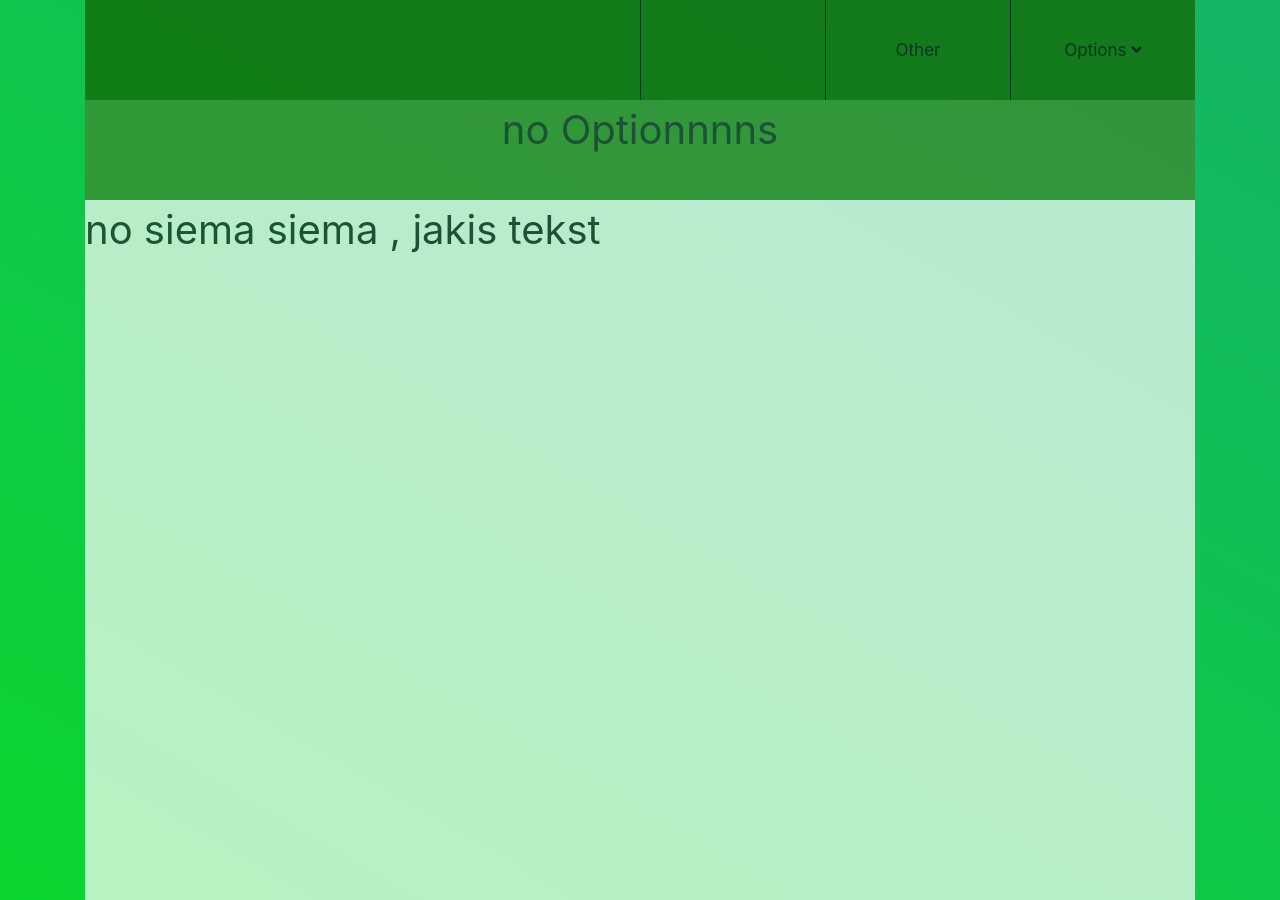
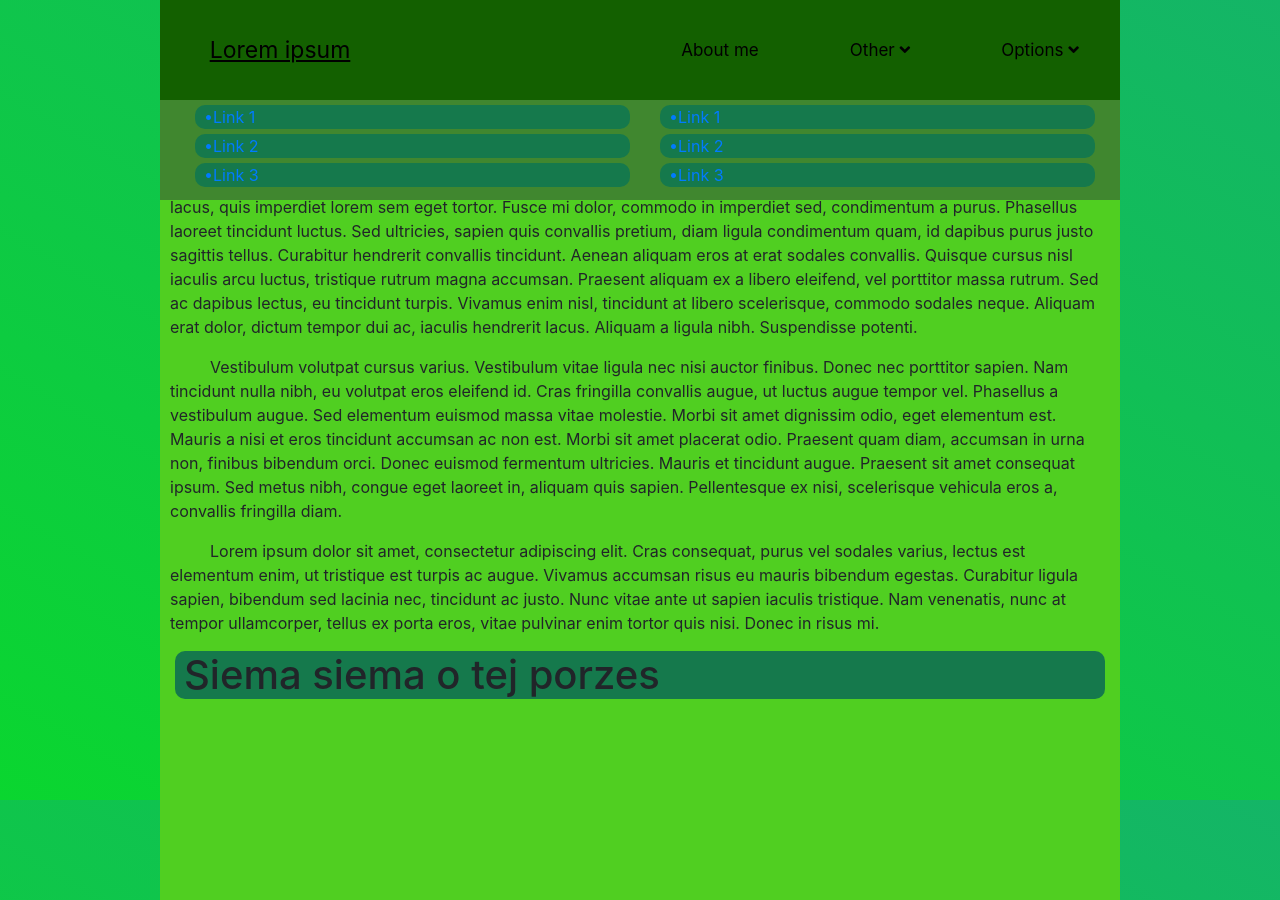
Before and after one commit to Pabblittto/67Kigu, a plain HTML site: page index.html in a window 1280 px wide. Both pictures are taken after a click on the element "Options". Drawn offline with nearby package versions, Linux system fonts and the light colour scheme.

Commit message:
some other things wrote for practise- useless so far

```diff
--- /dev/null
+++ b/css/Other.css
@@ -0,0 +1,30 @@
+.imageTile{
+
+height: inherit;
+text-align: center;
+border-radius: 10px;
+padding: 4px;
+}
+
+#Other{
+height: 150px;
+}
+
+.photoContainer{
+justify-content: space-around;
+display: flex;
+height: inherit;
+width: inherit;
+}
+
+.imageTile img{
+  border-style: solid;
+  border-width: 2px;
+  border-color: rgb(3, 98, 0);
+  border-radius: 10px;
+}
+
+.imageTile img:hover{
+opacity: 0.5;
+border-color: rgb(4, 59, 2);
+}
--- /dev/null
+++ b/css/content.css
@@ -0,0 +1,22 @@
+.headerBar{
+width: inherit;
+margin:5px;
+padding-left: 9px;
+border-radius: 10px;
+background-color: rgb(21, 121, 76);
+border-color: rgb(3, 50, 29);
+height: auto;
+}
+
+.content{
+background-color: rgb(80, 207, 33);
+height: inherit;
+padding: 10px;
+}
+
+.content p::before{
+  content: "";
+margin-left: 40px;
+
+
+}
--- a/css/master.css
+++ b/css/master.css
@@ -1,6 +1,8 @@
-p{
-font-size: 40px;
-opacity: 1;
+
+body{
+  background-image: linear-gradient(30deg,rgb(10, 214, 47),rgb(20, 181, 103));
+
+
 }
 
 .tekst{
@@ -8,18 +10,13 @@ opacity: 1;
 }
 
 
-.container{
-background-image: linear-gradient(30deg,rgb(10, 214, 47),rgb(20, 181, 103));
 
-margin: auto;
-}
 
 .mainDiv{
-opacity: 0.7;
-background-color: white;
-width: 100%;
-height: 900px;
-
+height: 800px;
+margin: auto;
+padding-left: 0px !important;
+padding-right: 0px !important;
 }
 
 .menu{
@@ -32,9 +29,6 @@ height: 100px;
   float: right;
 height: inherit;
 width: 190px;
-border-left-width: 1px;
-border-left-color: black;
-border-left-style: solid;
 text-align: center;
 vertical-align: middle;
 line-height: 100px;
@@ -50,34 +44,24 @@ font-size: 17px;
 a:active{
   text-decoration: none;
   color: black;
-
 }
 
 a:visited{
   text-decoration: none;
   color: black;
 }
-
-.more{
-  z-index: 1;
-display: none;
-position: absolute;
-width: 1110px;
-height: 100px;
-background-color: rgb(64, 135, 47);
+a:hover{
+  text-decoration: none;
+  color: black;
 }
 
-#Options{
-text-align: center;
+
+
+.logo {
+  text-align: center;
+  vertical-align: middle;
+  line-height: 100px;
+  color: rgb(0, 0, 0);
+  font-size: 23px;
+text-decoration: underline;
 }
-
-.text{
-width: auto;
-height: auto;
-
-}
-
-.content{
-  position: relative;
-  top: 0;
-}
--- /dev/null
+++ b/css/more.css
@@ -0,0 +1,42 @@
+.more{
+  z-index: 1;
+  display: none;
+  position: absolute !important;
+  top: 100px;
+  height: 100px;
+  background-color: rgb(64, 135, 47);
+  float: right;
+
+}
+
+
+.frstcontainer{
+  float:left;
+  height: inherit;
+
+}
+
+
+.scndcontainer{
+  float: right;
+  height: inherit;
+}
+
+.more p{
+  margin-bottom: 0px !important;
+}
+
+
+.more a:active{
+    text-decoration: none;
+    color: black;
+  }
+
+.more a:visited{
+    text-decoration: none;
+    color: black;
+  }
+.more a:hover{
+    color: black;
+    text-decoration: none;
+  }
--- a/index.html
+++ b/index.html
@@ -6,6 +6,10 @@
     <script src="./js/jquery-3.3.1.js" > </script>
     <script src="./js/java.js"> </script>
     <link rel="stylesheet" href="./css/master.css">
+    <link rel="stylesheet" href="./css/more.css">
+    <link rel="stylesheet" href="./css/content.css">
+    <link rel="stylesheet" href="./css/Other.css">
+
     <meta name="keywords" content="siema, elo , stronka, testy">
 
 <link rel="stylesheet" href="https://stackpath.bootstrapcdn.com/bootstrap/4.1.3/css/bootstrap.min.css" integrity="sha384-MCw98/SFnGE8fJT3GXwEOngsV7Zt27NXFoaoApmYm81iuXoPkFOJwJ8ERdknLPMO" crossorigin="anonymous">
@@ -18,30 +22,53 @@
 
 
   </head>
-  <body class="container">
+  <body>
 
-  <div class="mainDiv">
-    <div class="menu">
-       <a href="#" > <div class="buttons col-md-2" id="btnOption" onclick="elo('Options')"> Options  <i class="fas fa-angle-down"></i> </div></a>
-     <a href="#" >  <div class="buttons col-md-2" onclick="elo('Other')"> Other </div></a>
-      <div class="buttons col-md-2"> </div>
-    </div>
+  <div class=" mainDiv col-lg-9 ">
+    <div class="menu " id="menuArea">
+       <a href="#" > <div class="buttons col-md-2 menuArea" id="btnOption" onclick="elo('Options')"> Options  <i class="fas fa-angle-down"></i> </div></a>
+       <a href="#" >  <div class="buttons col-md-2 menuArea" onclick="elo('Other')"> Other <i class="fas fa-angle-down"></i> </div></a>
+       <a href="#" >  <div class="buttons col-md-2 menuArea "> About me </div></a>
+       <a href="index.html">  <div class="logo menuArea col-md-3" style="float: left;"> Lorem ipsum</div></a>
+
+       <div class="more menuArea col-lg-12 " id="Options">
+         <div class="frstcontainer col-md-6">
+            <div class="headerBar"> <a href="#"><p onmouseover="LinkAnim(this)" onmouseout="LinkAnimRetu(this)"> &bull;Link 1</p></a></div>
+            <div class="headerBar"> <a href="#"><p onmouseover="LinkAnim(this)" onmouseout="LinkAnimRetu(this)"> &bull;Link 2</p></div>
+            <div class="headerBar"><a href="#"><p onmouseover="LinkAnim(this)" onmouseout="LinkAnimRetu(this)"> &bull;Link 3</p></div>
+         </div>
+         <div class="scndcontainer col-md-6 ">
+              <div class="headerBar"> <a href="#"><p onmouseover="LinkAnim(this)" onmouseout="LinkAnimRetu(this)">&bull;Link 1</p></a></div>
+              <div class="headerBar"> <a href="#"><p onmouseover="LinkAnim(this)" onmouseout="LinkAnimRetu(this)">&bull;Link 2</p></a></div>
+              <div class="headerBar"> <a href="#"><p onmouseover="LinkAnim(this)" onmouseout="LinkAnimRetu(this)">&bull;Link 3</p></a></div>
+         </div>
+       </div>
+       <div class="more menuArea  col-md-12" id="Other">
+         <div class="photoContainer">
+           <div class=" col-md-2 imageTile ">
+             <img src="https://picsum.photos/120/?random" alt="photo">
+             <p>Random photo</p>
+           </div>
+           <div class=" col-md-2  imageTile ">
+             <img src="https://picsum.photos/120/?image=1075" alt="photo">
+             <p>Building</p>
+           </div>
+           <div class=" col-md-2  imageTile ">
+             <img src="https://picsum.photos/120/?image=1084" alt="photo">
+             <p>Fat Animal</p>
+           </div>
+        </div>
+       </div>
+
+    </div><!-- menu div -->
 
 
-
-
-<div class="content">
-
-  <div class="more col-md-12" id="Options">
-<p>no Optionnnns</p>
-  </div>
-  <div class="more col-md-12" id="Other">
-<p>no Other another</p>
-  </div>
-
-<p>no siema siema , jakis tekst </p>
-
-
+    <div class="content  ">
+      <div class="headerBar"><h1>Lorem Ipsum</h1> </div>
+      <p>Lorem ipsum dolor sit amet, consectetur adipiscing elit. Nam dapibus, neque eu congue efficitur, nisi arcu sollicitudin lacus, quis imperdiet lorem sem eget tortor. Fusce mi dolor, commodo in imperdiet sed, condimentum a purus. Phasellus laoreet tincidunt luctus. Sed ultricies, sapien quis convallis pretium, diam ligula condimentum quam, id dapibus purus justo sagittis tellus. Curabitur hendrerit convallis tincidunt. Aenean aliquam eros at erat sodales convallis. Quisque cursus nisl iaculis arcu luctus, tristique rutrum magna accumsan. Praesent aliquam ex a libero eleifend, vel porttitor massa rutrum. Sed ac dapibus lectus, eu tincidunt turpis. Vivamus enim nisl, tincidunt at libero scelerisque, commodo sodales neque. Aliquam erat dolor, dictum tempor dui ac, iaculis hendrerit lacus. Aliquam a ligula nibh. Suspendisse potenti.</p>
+      <p>Vestibulum volutpat cursus varius. Vestibulum vitae ligula nec nisi auctor finibus. Donec nec porttitor sapien. Nam tincidunt nulla nibh, eu volutpat eros eleifend id. Cras fringilla convallis augue, ut luctus augue tempor vel. Phasellus a vestibulum augue. Sed elementum euismod massa vitae molestie. Morbi sit amet dignissim odio, eget elementum est. Mauris a nisi et eros tincidunt accumsan ac non est. Morbi sit amet placerat odio. Praesent quam diam, accumsan in urna non, finibus bibendum orci. Donec euismod fermentum ultricies. Mauris et tincidunt augue. Praesent sit amet consequat ipsum. Sed metus nibh, congue eget laoreet in, aliquam quis sapien. Pellentesque ex nisi, scelerisque vehicula eros a, convallis fringilla diam.</p>
+      <p>Lorem ipsum dolor sit amet, consectetur adipiscing elit. Cras consequat, purus vel sodales varius, lectus est elementum enim, ut tristique est turpis ac augue. Vivamus accumsan risus eu mauris bibendum egestas. Curabitur ligula sapien, bibendum sed lacinia nec, tincidunt ac justo. Nunc vitae ante ut sapien iaculis tristique. Nam venenatis, nunc at tempor ullamcorper, tellus ex porta eros, vitae pulvinar enim tortor quis nisi. Donec in risus mi.</p>
+        <div class="headerBar"><h1>Siema siema o tej porzes</h1> </div>
 
 
 </div>
--- a/js/java.js
+++ b/js/java.js
@@ -1,10 +1,13 @@
 $(document).ready(function(){
 
-$(".content").click( function(){
-  $(".more:visible").slideUp(100, function() {});
-  console.log("poszło");
+$(document).on("click", function(e) {
+
+  if(e.target.id!= "menuArea" && !$(e.target).hasClass("menuArea") && !$(e.target).parents().hasClass("menuArea") ){
+    $(".more:visible").slideUp(200, function() {});
+    console.log("poszło");
+
+  }
 })
-
 });
 
 
@@ -14,8 +17,21 @@ if ($(".more:visible").prop("id")!=$variable) {
 $(".more:visible").slideUp(100, function() {})
 
 }
-
-
-  $('#'+$variable).slideToggle(300, function() {})
+  $('#'+$variable).slideToggle(200, function() {})
 
 }
+
+// moving link to right
+function LinkAnim(object){
+$(object).animate({
+paddingLeft: "+=20px",
+
+}, 100)
+}
+
+// returning link on its first position
+function LinkAnimRetu(object) {
+  $(object).animate({
+  paddingLeft: "-=20px",
+}, 100)
+}
```
